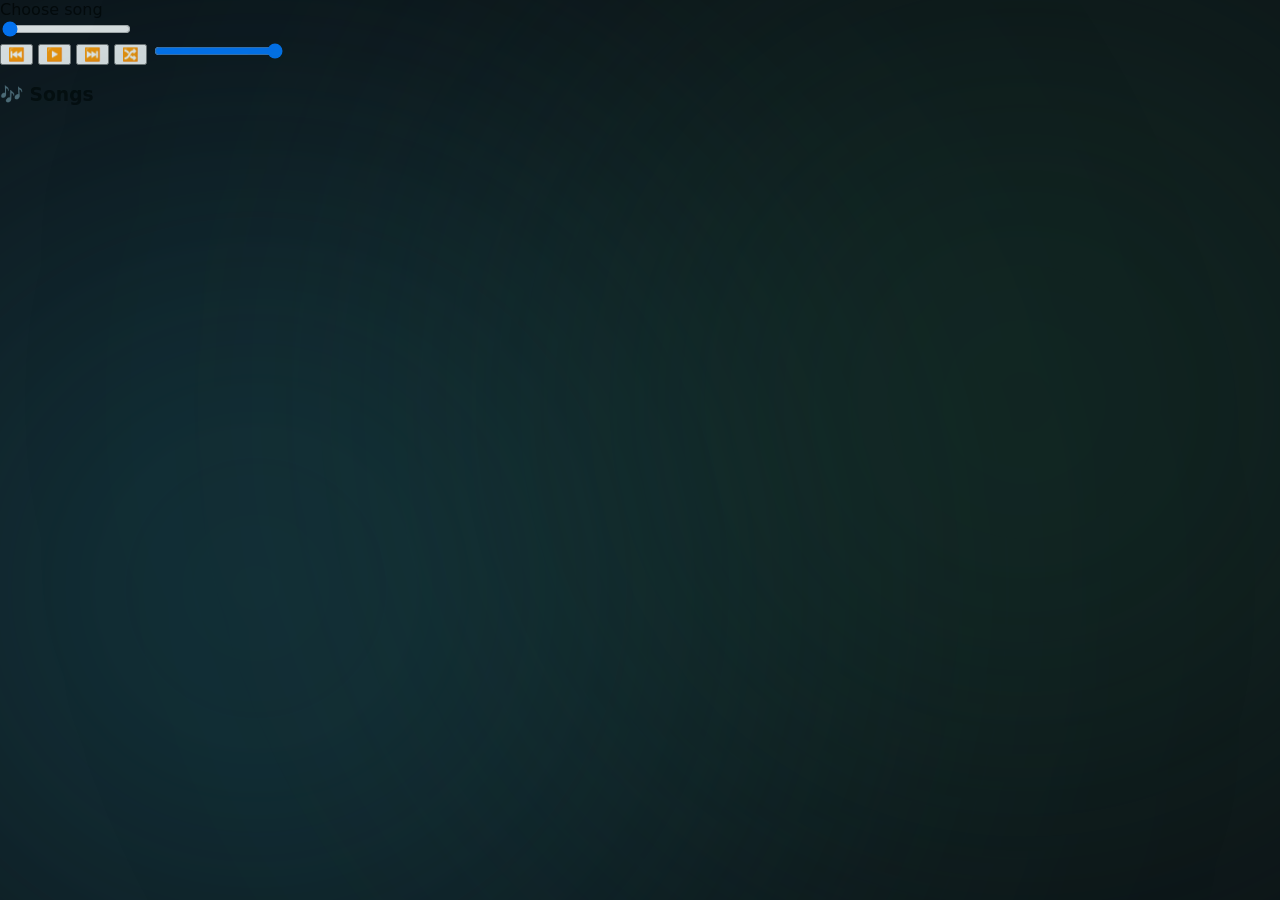
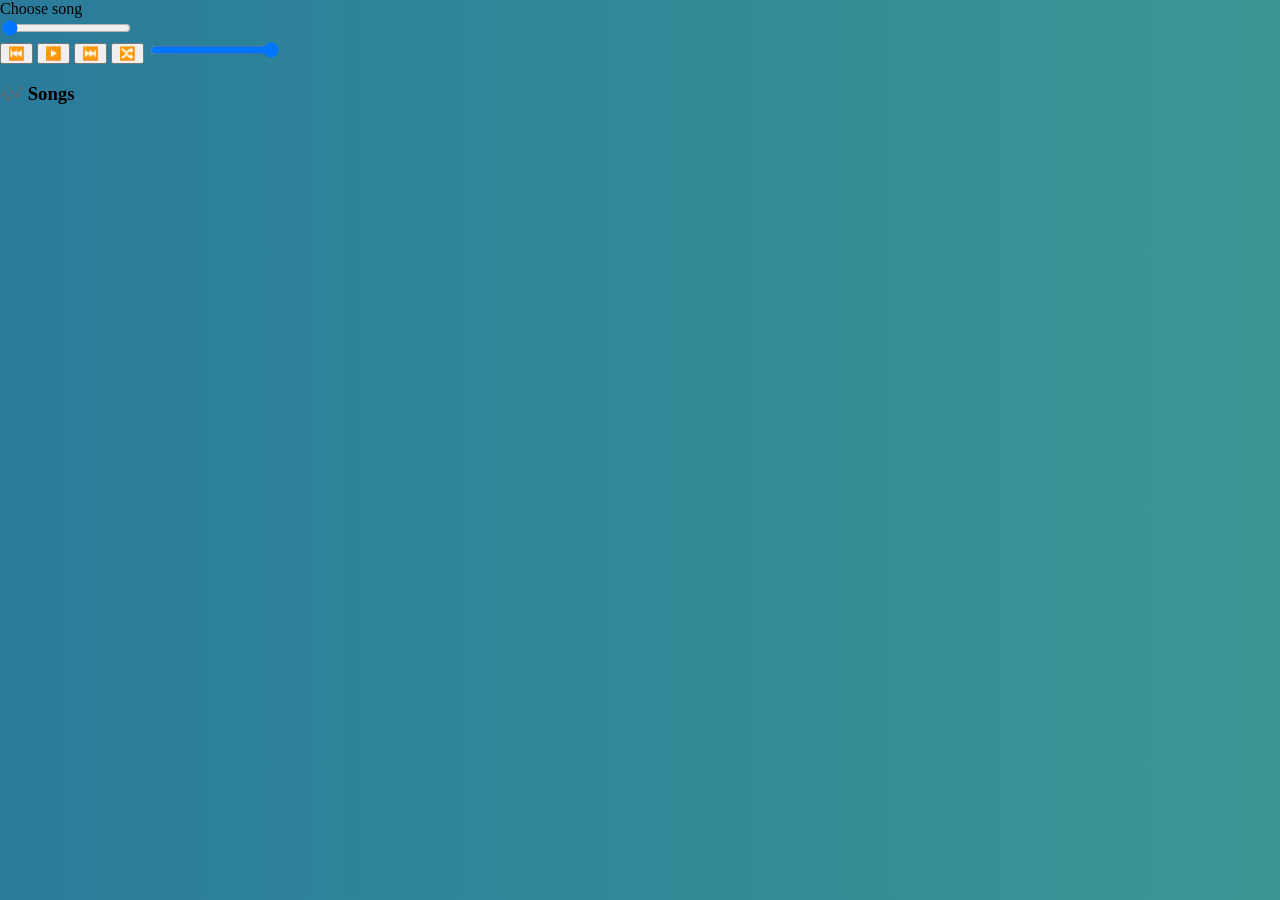

waz

--- a/public/style.css
+++ b/public/style.css
@@ -1,9 +1,8 @@
 /* =========================================
-   1. CORE & AURORA BACKGROUND (Glassmorphism)
-   Optimasi 4K: Blur Ekstrem + Grain Overlay
+   CORE & BACKGROUND
    ========================================= */
 html {
-  background-color: #0b0f14; 
+  background-color: #09090b; 
 }
 
 body {
@@ -12,42 +11,29 @@ body {
   width: 100vw;
   min-height: 100dvh; 
   overflow: hidden; 
-  position: relative;
-  background: #0b0f14; 
-  font-family: ui-sans-serif, system-ui, -apple-system, sans-serif;
+  background: linear-gradient(90deg, #2a7b9b 0%, #57c785 70%, #eddd53 100%);
+  background-size: 400% 400%;
+  animation: gradientShift 15s ease infinite;
+  background-attachment: fixed; 
 }
 
-/* Bola Warna Teal (Kiri) - Blur ditingkatkan ke 150px untuk kehalusan maksimal */
+@keyframes gradientShift {
+  0% { background-position: 0% 50%; }
+  50% { background-position: 100% 50%; }
+  100% { background-position: 0% 50%; }
+}
+
 body::before {
   content: "";
   position: fixed;
-  width: 120vw;
-  height: 120vw;
-  top: -20vh;
-  left: -40vw;
-  background: radial-gradient(circle, #1e5b66 0%, transparent 70%);
-  border-radius: 50%;
-  filter: blur(150px);
-  opacity: 0.6;
-  z-index: 0;
+  inset: 0;
+  background: rgba(0, 0, 0, 0.4);
+  backdrop-filter: blur(40px);
+  -webkit-backdrop-filter: blur(40px);
+  z-index: -1;
 }
 
-/* Bola Warna Hijau (Kanan) - Noise halus untuk pecah color banding */
-body::after {
-  content: "";
-  position: fixed;
-  width: 120vw;
-  height: 120vw;
-  bottom: -30vh;
-  right: -40vw;
-  background: radial-gradient(circle, #1e4d3a 0%, transparent 70%);
-  border-radius: 50%;
-  filter: blur(150px);
-  opacity: 0.5;
-  z-index: 0;
-}
-
-/* WRAPPER + GLOBAL BLUR LAYER */
+/* WRAPPER */
 .main-wrapper {
   position: fixed;
   inset: 0; 
@@ -56,27 +42,20 @@ body::after {
   justify-content: center;
   padding: env(safe-area-inset-top) 20px env(safe-area-inset-bottom) 20px;
   box-sizing: border-box;
-  z-index: 1;
-  
-  /* Lapisan kabut tebal untuk menyatukan aurora */
-  backdrop-filter: blur(100px) saturate(140%);
-  -webkit-backdrop-filter: blur(100px) saturate(140%);
-  background: rgba(11, 15, 20, 0.3); 
 }
 
 /* =========================================
-   2. PLAYER CARD DESIGN
+   BASE PLAYER CARD (Default / 6.1" Standard)
    ========================================= */
 .player-card {
-  background: rgba(24, 24, 27, 0.4); 
-  backdrop-filter: blur(30px);
-  -webkit-backdrop-filter: blur(30px);
-  border: 1px solid rgba(255, 255, 255, 0.08);
+  background: rgba(24, 24, 27, 0.6);
+  backdrop-filter: blur(25px);
+  border: 1px solid rgba(255, 255, 255, 0.1);
   width: 100%;
   max-width: 360px;
   border-radius: 2rem;
   padding: 1.5rem;
-  box-shadow: 0 25px 50px -12px rgba(0, 0, 0, 0.6);
+  box-shadow: 0 25px 50px -12px rgba(0, 0, 0, 0.5);
 }
 
 .cover-image {
@@ -88,7 +67,7 @@ body::after {
   border: 1px solid rgba(255,255,255,0.1);
   transition: transform 0.3s ease;
   display: block;
-  margin: 0 auto 1.5rem auto;
+  margin: 0 auto;
 }
 
 .song-title { font-size: 1.125rem; font-weight: bold; color: white; text-align: center; }
@@ -99,7 +78,7 @@ body::after {
 .seek-bar {
   width: 100%; height: 5px;
   background: rgba(255,255,255,0.1);
-  border-radius: 10px; appearance: none; outline: none; margin: 1rem 0;
+  border-radius: 10px; appearance: none; outline: none;
 }
 .seek-bar::-webkit-slider-thumb {
   appearance: none; width: 12px; height: 12px;
@@ -128,56 +107,48 @@ body::after {
 .icon-md { width: 28px; height: 28px; }
 .icon-lg { width: 24px; height: 24px; }
 
-/* =========================================
-   3. PLAYLIST & SEARCH
-   ========================================= */
+/* Search & Playlist */
 .search-input {
   width: 100%; background: rgba(255,255,255,0.05);
   border: 1px solid rgba(255,255,255,0.1); border-radius: 0.75rem;
   padding: 0.6rem 1rem; color: white; outline: none;
-  font-size: 16px;
+  font-size: 16px; /* Prevent iOS zoom */
 }
 .search-input:focus { border-color: #3b82f6; }
-.playlist-title { font-size: 0.65rem; color: #71717a; text-transform: uppercase; letter-spacing: 0.1em; margin-top: 1rem; display: block; }
+.playlist-title { font-size: 0.65rem; color: #71717a; text-transform: uppercase; letter-spacing: 0.1em; }
 
+/* Playlist Area (Default 6.1" inch) */
 .song-list-container { 
   max-height: 130px; 
   overflow-y: auto; 
   padding-right: 5px; 
   margin-top: 8px;
 }
-#song-list { padding: 0; margin: 0; }
 #song-list li {
   padding: 8px 12px; border-radius: 8px; cursor: pointer;
   font-size: 0.85rem; transition: background 0.2s; margin-bottom: 2px;
   list-style: none; color: #d4d4d8;
 }
 #song-list li:hover { background: rgba(255,255,255,0.05); }
-
-/* FIX: Style Active Song sesuai screenshot (Garis Biru di Kiri) */
-.active-song { 
-  background: rgba(59, 130, 246, 0.15) !important; 
-  color: #60a5fa !important;
-  border-left: 3px solid #3b82f6; /* Garis vertikal biru */
-  padding-left: 9px !important; /* Kompensasi ketebalan border */
-}
+.active-song { background: rgba(59, 130, 246, 0.2) !important; color: #60a5fa !important; }
 
 /* =========================================
-   4. RESPONSIVE: HP KECIL (iPhone SE / 4.7")
+   RESPONSIVE: HP KECIL (iPhone SE / 4.7")
    ========================================= */
-@media (max-height: 670px) and (max-width: 500px) {
+@media (max-height: 570px) and (max-width: 500px) {
   .player-card { padding: 1rem; transform: scale(0.95); }
-  .cover-image { width: 100px; height: 100px; margin-bottom: 0.75rem; }
+  .cover-image { width: 100px; height: 100px; }
   .song-title { font-size: 1rem; }
   .controls-container { margin-bottom: 0.75rem; }
   .play-btn { padding: 0.75rem; }
   
+  /* Sesuai request: 103px untuk iPhone SE */
   .song-list-container { max-height: 103px; } 
   #song-list li { padding: 6px 10px; font-size: 0.8rem; }
 }
 
 /* =========================================
-   5. RESPONSIVE: PC / TABLET
+   RESPONSIVE: PC / TABLET
    ========================================= */
 @media (min-width: 768px) {
   .player-card {
